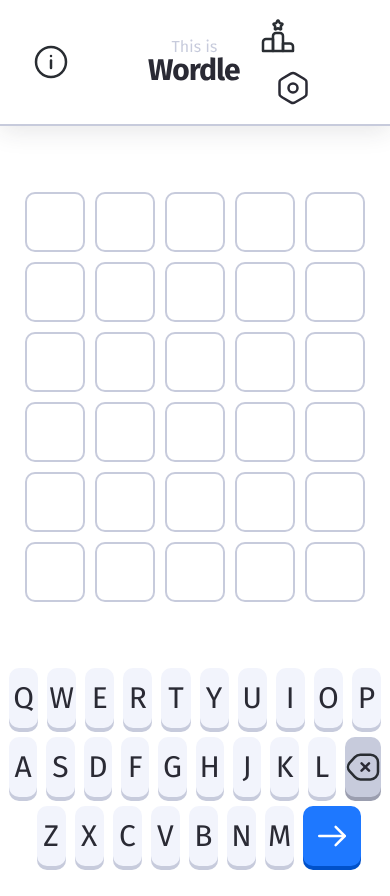
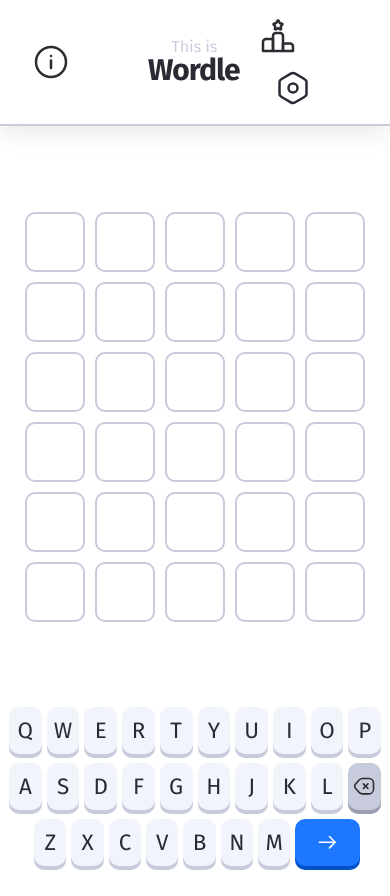
Before and after one commit to il-gareni4/this-is-wordle, a Next.js app: page / in a window 390 px wide. Built offline with nearby package versions, Linux system fonts and the light colour scheme.

Commit message:
Improved responsible keyboard

```diff
--- a/styles/components/Keyboard.module.scss
+++ b/styles/components/Keyboard.module.scss
@@ -19,6 +19,10 @@
 
     &>button:not(:first-child) {
         margin-left: 9px;
+
+        @media screen and (max-width: 425px) {
+            margin-left: 5px;
+        }
     }
 }
 
--- a/styles/components/KeyboardKey.module.scss
+++ b/styles/components/KeyboardKey.module.scss
@@ -123,4 +123,24 @@
             box-shadow: inset 0px 4px 0px var(--dark-700);
         }
     }
+
+    @media screen and (max-width: 768px) {
+        font-size: 1.625rem;
+        height: 55px;
+
+        svg {
+            width: 1.625rem;
+            height: 1.625rem;
+        }
+    }
+
+    @media screen and (max-width: 425px) {
+        font-size: 1.4rem;
+        height: 47px;
+
+        svg {
+            width:1.4rem;
+            height: 1.4rem;
+        }
+    }
 }
```
